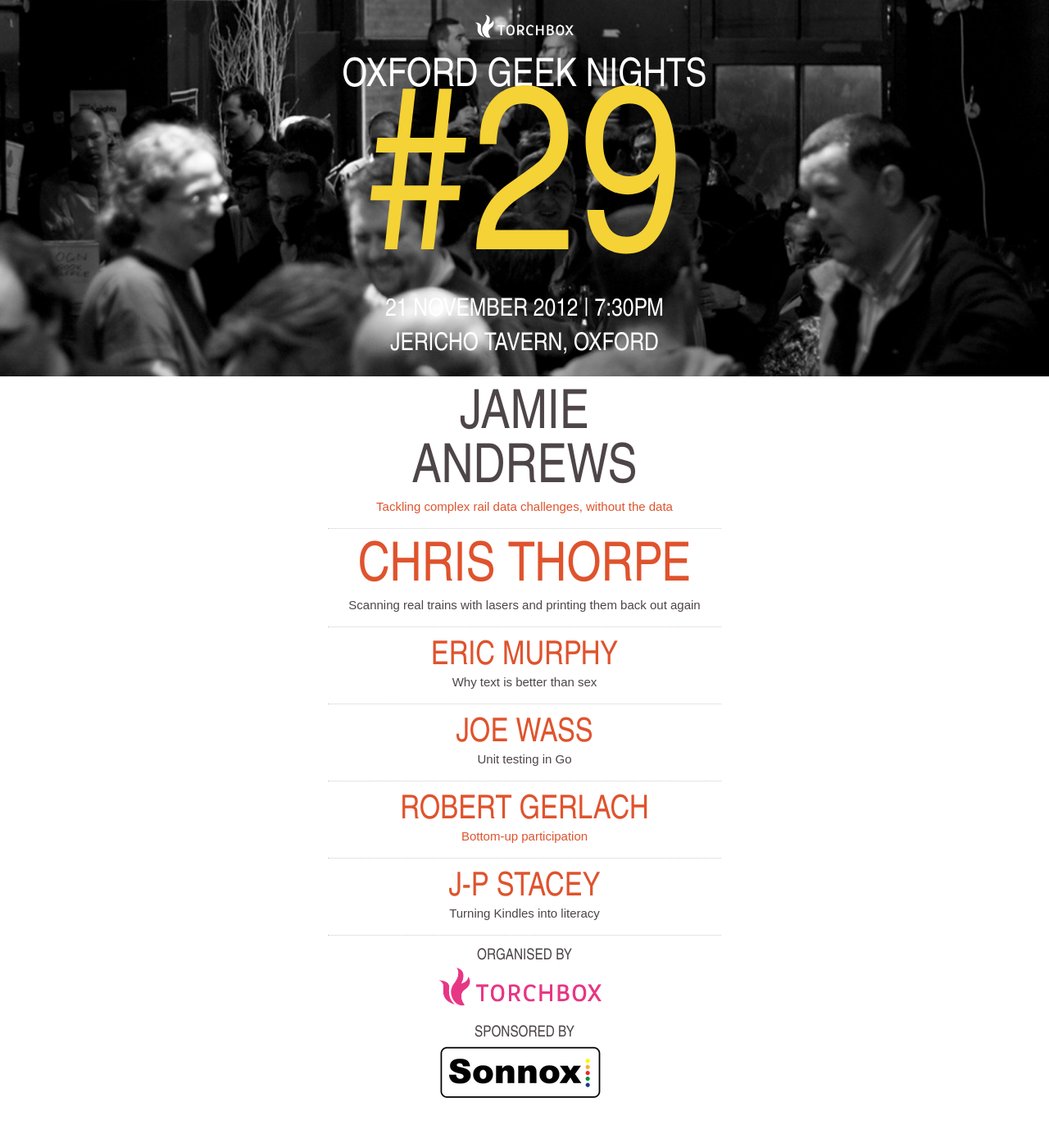
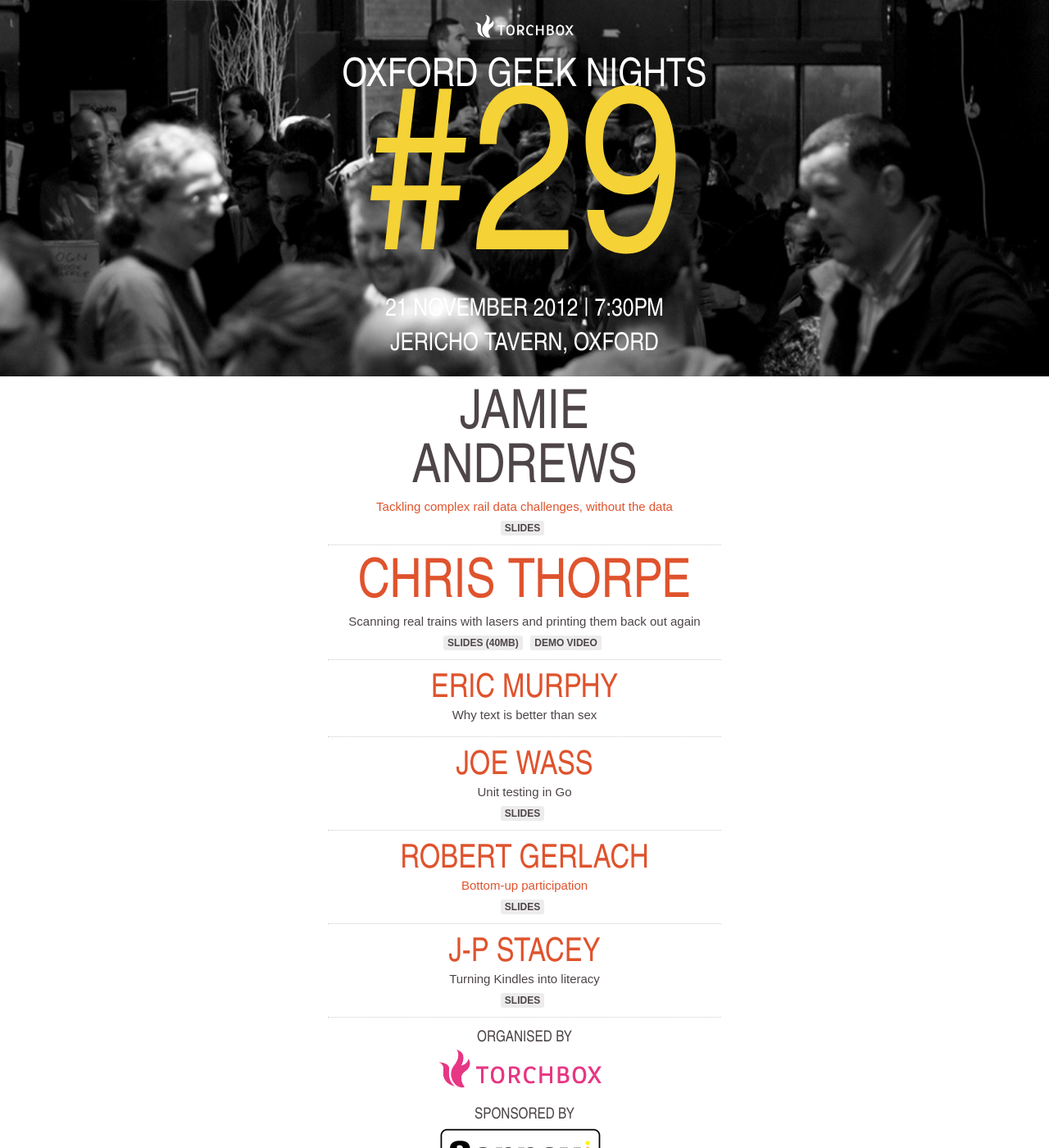
Before and after one commit to torchbox/ogn, a Jekyll site: the page built from _posts/2012-11-21-ogn29.markdown, in a window 1280 px wide and 1400 px high. Shown: the whole window at 82% size. Built offline with Jekyll 4.4.1, drawn with Linux system fonts in a browser that asks for light colours; nearby versions of some CDN libraries; Markdown is read by kramdown in place of the engine named in the settings.

Commit message:
Update _posts/2012-11-21-ogn29.markdown
Added slides (and Chris Thorpe video)

```diff
--- a/_posts/2012-11-21-ogn29.markdown
+++ b/_posts/2012-11-21-ogn29.markdown
@@ -29,10 +29,17 @@
   <li itemprop="performer" itemscope="itemscope" itemtype="http://schema.org/Person">
     <h2 itemprop="name">Jamie Andrews</h2>
     <p><a href="http://www.wired.co.uk/news/archive/2011-06/15/european-rail-data">Tackling complex rail data challenges, without the data</a></p>
+    <div class="downloads">
+        <a href="http://media.ogn.s3.amazonaws.com/ogn29/keynote-JamieAndrews.pdf">slides</a>
+    </div>
   </li>
   <li itemprop="performer" itemscope="itemscope" itemtype="http://schema.org/Person">
     <a href="https://twitter.com/jaggeree" itemprop="url"><h2 itemprop="name">Chris Thorpe</h2></a>
     <p>Scanning real trains with lasers and printing them back out again</p>
+    <div class="downloads">
+        <a href="http://media.ogn.s3.amazonaws.com/ogn29/keynote-ChrisThorpe.pdf">slides (40MB)</a>
+        <a href="http://vimeo.com/50820967">demo video</a>
+    </div>
   </li>
 </ul>
 
@@ -44,13 +51,22 @@
   <li itemprop="performer" itemscope="itemscope" itemtype="http://schema.org/Person">
     <a href="http://afandian.com/" itemprop="url"><h2 itemprop="name">Joe Wass</h2></a>
     <p>Unit testing in Go</p>
+    <div class="downloads">
+        <a href="http://media.ogn.s3.amazonaws.com/ogn29/microslot-JoeWass.pdf">slides</a>
+    </div>
   </li>
   <li itemprop="performer" itemscope="itemscope" itemtype="http://schema.org/Person">
     <a href="https://twitter.com/wwwUDEMIorg" itemprop="url"><h2 itemprop="name">Robert Gerlach</h2></a>
     <p><a href="http://www.udemi.org/">Bottom-up participation</a></p>
+    <div class="downloads">
+        <a href="http://media.ogn.s3.amazonaws.com/ogn29/microslot-RobertGerlach.pdf">slides</a>
+    </div>
   </li>
   <li itemprop="performer" itemscope="itemscope" itemtype="http://schema.org/Person">
     <a href="http://www.jpstacey.info/" itemprop="url"><h2 itemprop="name">J-P Stacey</h2></a>
     <p>Turning Kindles into literacy</p>
+    <div class="downloads">
+        <a href="http://media.ogn.s3.amazonaws.com/ogn29/microslot-JPStacey.pdf">slides</a>
+    </div>
   </li>
 </ul>
```
